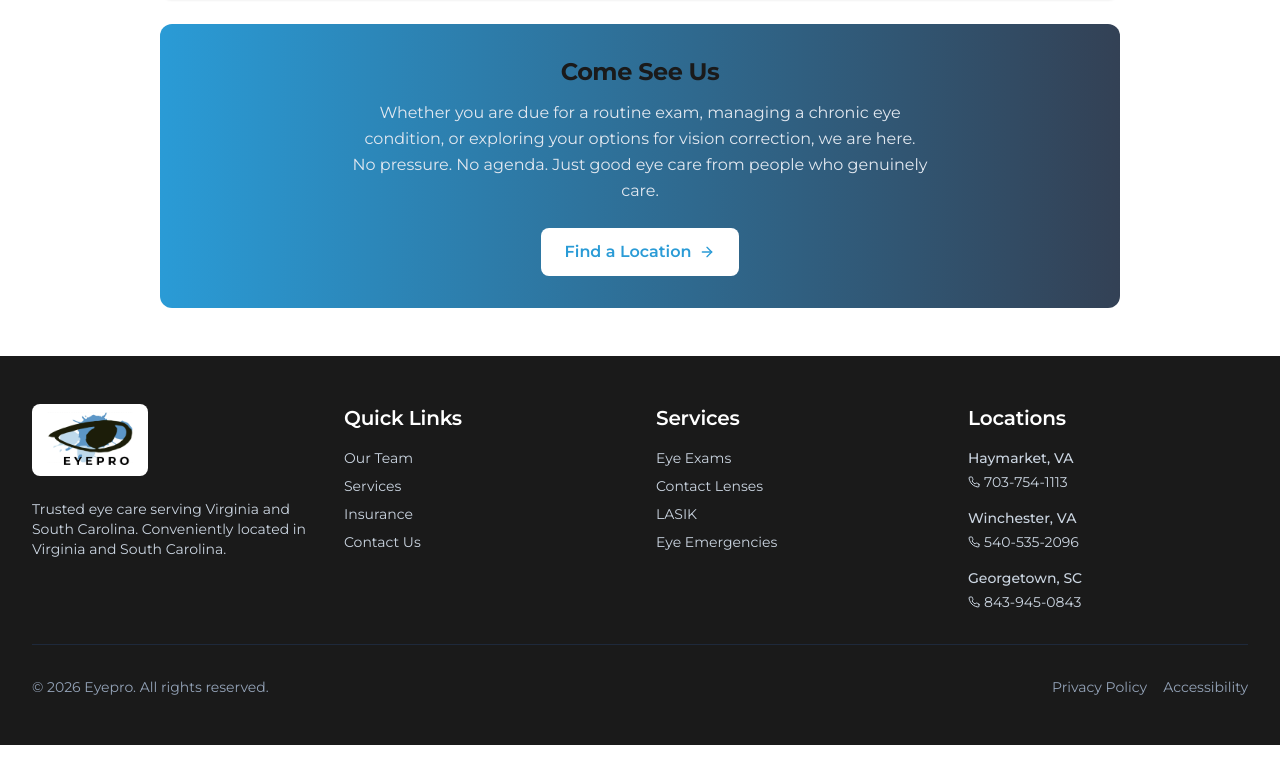
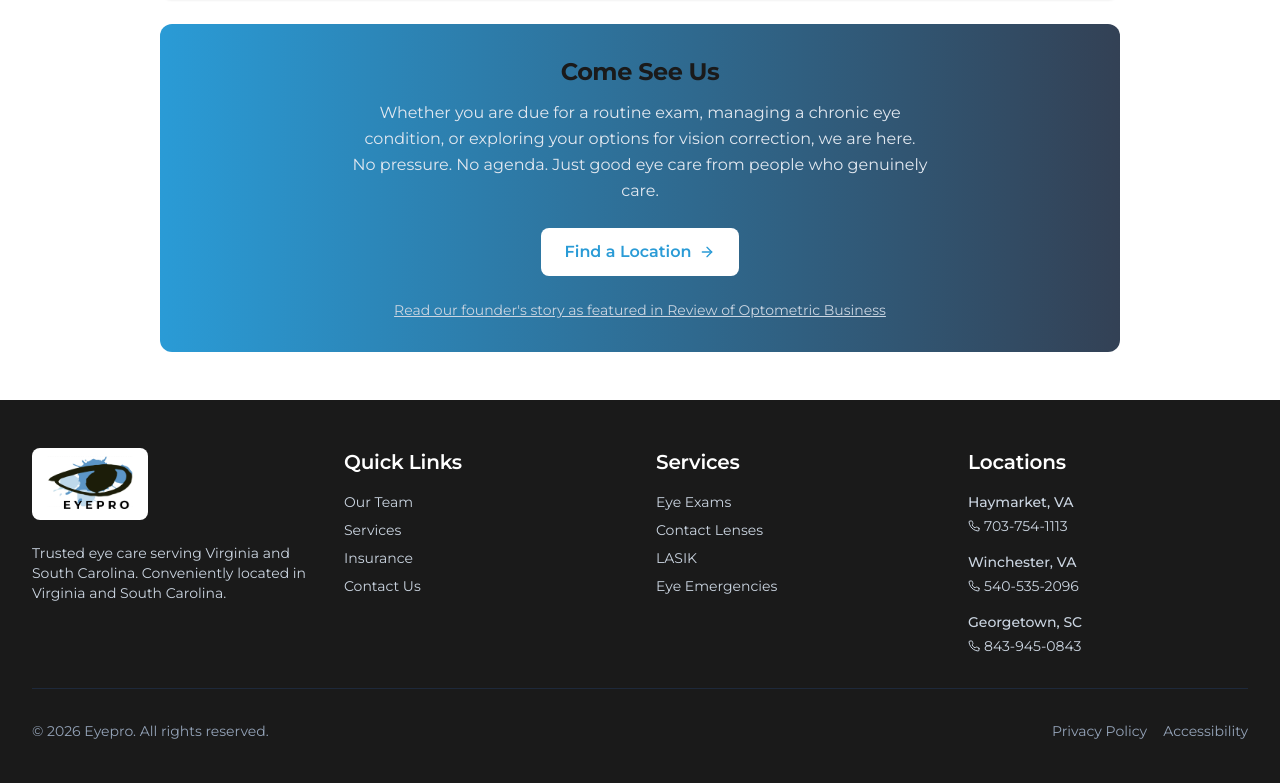
Before and after one commit to studiobrett/eyeprowebsite, a Next.js app: page /about in a window 1280 px wide. Shown: the part 1777-2560 px from the top of the page. Before the commit the page ends 2522 px from the top, so only its background shows below. Built offline with nearby package versions, Linux system fonts and the light colour scheme; no server answers.

Commit message:
Add About Us page

```diff
--- a/src/app/about/page.tsx
+++ b/src/app/about/page.tsx
@@ -125,6 +125,16 @@ export default function AboutPage() {
             >
               Find a Location <ArrowRight className="w-4 h-4" />
             </Link>
+            <p className="text-slate-300 text-sm mt-6">
+              <a
+                href="https://reviewob.com/finding-best-practice-setting/"
+                target="_blank"
+                rel="noopener noreferrer"
+                className="underline hover:text-white transition-colors"
+              >
+                Read our founder&apos;s story as featured in Review of Optometric Business
+              </a>
+            </p>
           </div>
 
         </div>
```
